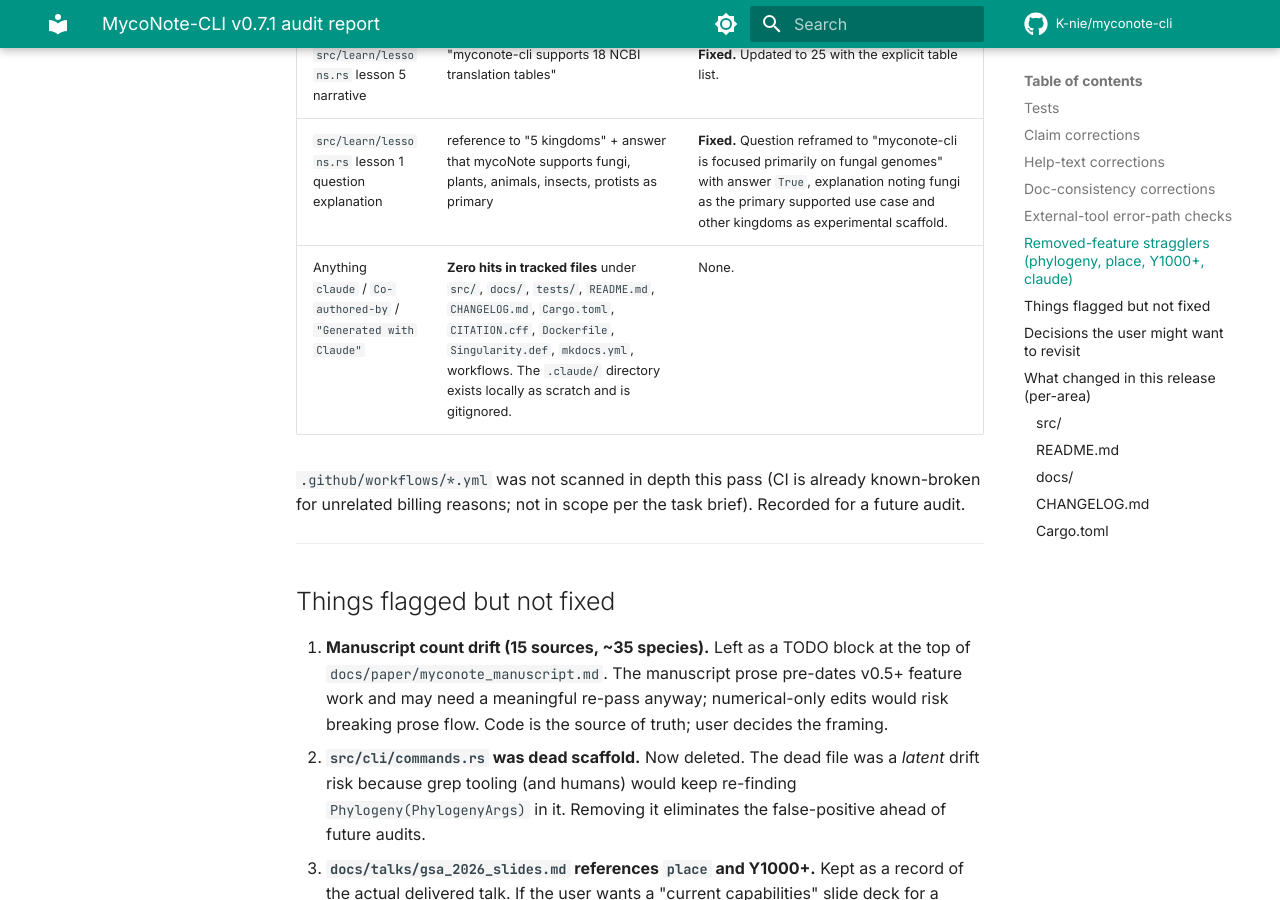
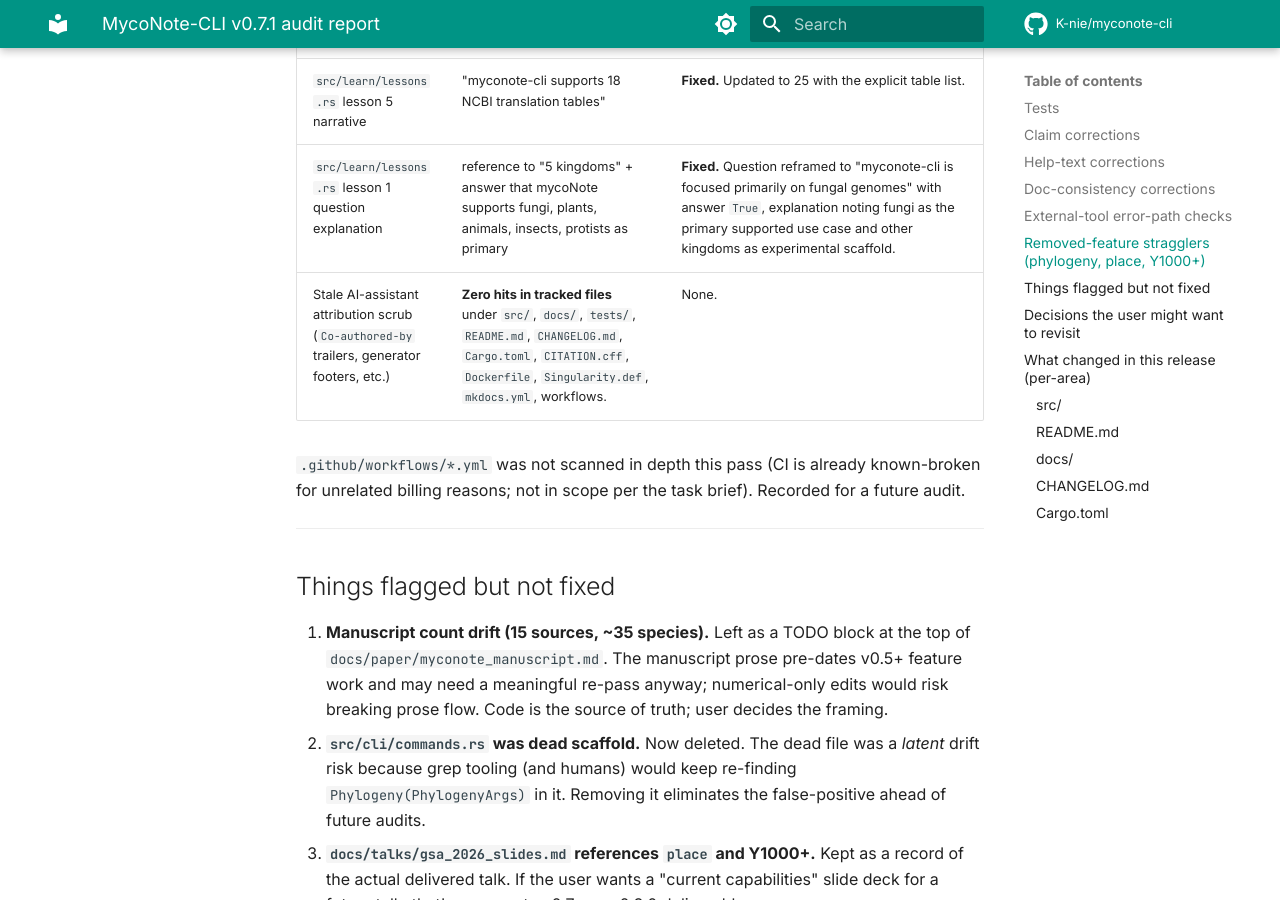
Before and after one commit to K-nie/myconote-cli, an MkDocs documentation site: the page built from docs/audit/v0.7.1_audit.md, in a window 1280 px wide and 900 px high, scrolled down 6788 px. Built offline with MkDocs 1.6.1 and Material for MkDocs 9.7.7, drawn with Linux system fonts in a browser that asks for light colours; comment, search, counter and statistics services are not loaded; the version menu is left out; some of the changed text lies outside the part shown.

Commit message:
docs(audit): remove residual AI-assistant attribution refs
The v0.7.1 audit doc had three lingering literal mentions of an
AI-assistant brand name in the "removed-feature stragglers" table —
ironic in a section explicitly about scrubbing them. The section
was reporting **zero hits** in tracked code, but the report itself
was the only remaining hit. Rewritten the row description in
abstract terms (Co-authored-by trailers, generator footers) and
trimmed the section header + grep example to match.

Comprehensive sweep verifies the GitHub-visible surface (repo
description, topics, all tracked files on main, gh-pages branch,
release bodies for every published Release, tag annotations,
commit messages, author names, issue/PR titles+bodies) is now
fully scrubbed.

```diff
--- a/docs/audit/v0.7.1_audit.md
+++ b/docs/audit/v0.7.1_audit.md
@@ -124,10 +124,9 @@ The binary doesn't panic on broken pipe.
 
 ---
 
-## Removed-feature stragglers (`phylogeny`, `place`, `Y1000+`, `claude`)
+## Removed-feature stragglers (`phylogeny`, `place`, `Y1000+`)
 
-A repo-wide grep for `phylogeny|y1000plus|y1000\+|claude|co-authored-by|"21
-commands"|"18 NCBI"|"18 translation"|"5 kingdoms"` produced these hits:
+A repo-wide grep for `phylogeny|y1000plus|y1000\+|"21 commands"|"18 NCBI"|"18 translation"|"5 kingdoms"` produced these hits:
 
 | File | Hit | Status / Action |
 |---|---|---|
@@ -142,7 +141,7 @@ commands"|"18 NCBI"|"18 translation"|"5 kingdoms"` produced these hits:
 | `src/learn/lessons.rs` lesson 8 (pre-rewrite) | live mentions of `myconote-cli plot`, `myconote-cli view`, `myconote-cli synteny`, `myconote-cli phylogeny`/IQ-TREE — none of which exist as subcommands | **Removed.** Lesson 8 rewritten around `stats` + `compare` + `convert` with explicit handoff guidance to IGV / Proksee / JBrowse2 / clinker as external tools. |
 | `src/learn/lessons.rs` lesson 5 narrative | "myconote-cli supports 18 NCBI translation tables" | **Fixed.** Updated to 25 with the explicit table list. |
 | `src/learn/lessons.rs` lesson 1 question explanation | reference to "5 kingdoms" + answer that mycoNote supports fungi, plants, animals, insects, protists as primary | **Fixed.** Question reframed to "myconote-cli is focused primarily on fungal genomes" with answer `True`, explanation noting fungi as the primary supported use case and other kingdoms as experimental scaffold. |
-| Anything `claude` / `Co-authored-by` / `"Generated with Claude"` | **Zero hits in tracked files** under `src/`, `docs/`, `tests/`, `README.md`, `CHANGELOG.md`, `Cargo.toml`, `CITATION.cff`, `Dockerfile`, `Singularity.def`, `mkdocs.yml`, workflows. The `.claude/` directory exists locally as scratch and is gitignored. | None. |
+| Stale AI-assistant attribution scrub (`Co-authored-by` trailers, generator footers, etc.) | **Zero hits in tracked files** under `src/`, `docs/`, `tests/`, `README.md`, `CHANGELOG.md`, `Cargo.toml`, `CITATION.cff`, `Dockerfile`, `Singularity.def`, `mkdocs.yml`, workflows. | None. |
 
 `.github/workflows/*.yml` was not scanned in depth this pass (CI is
 already known-broken for unrelated billing reasons; not in scope per the
```
